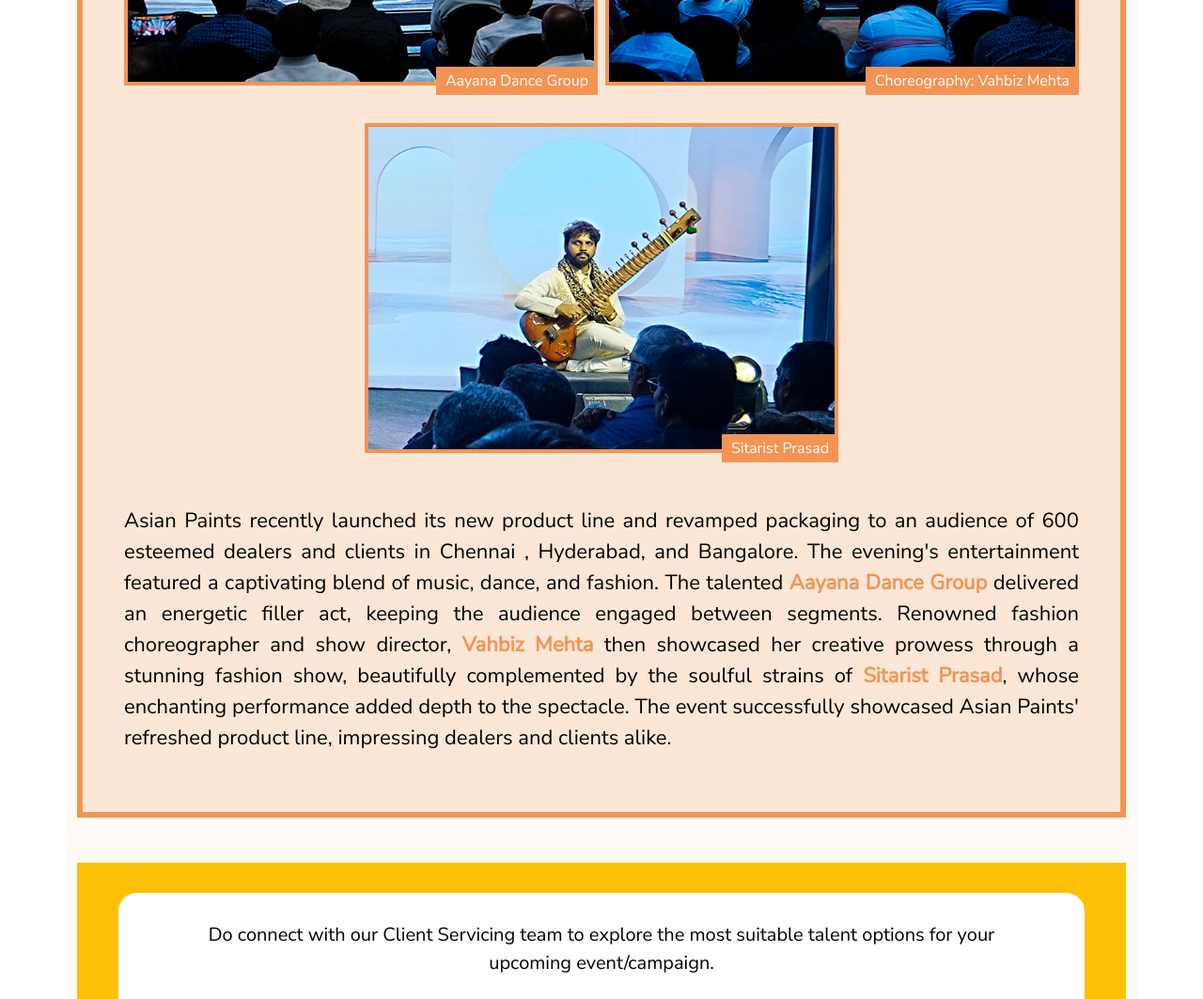
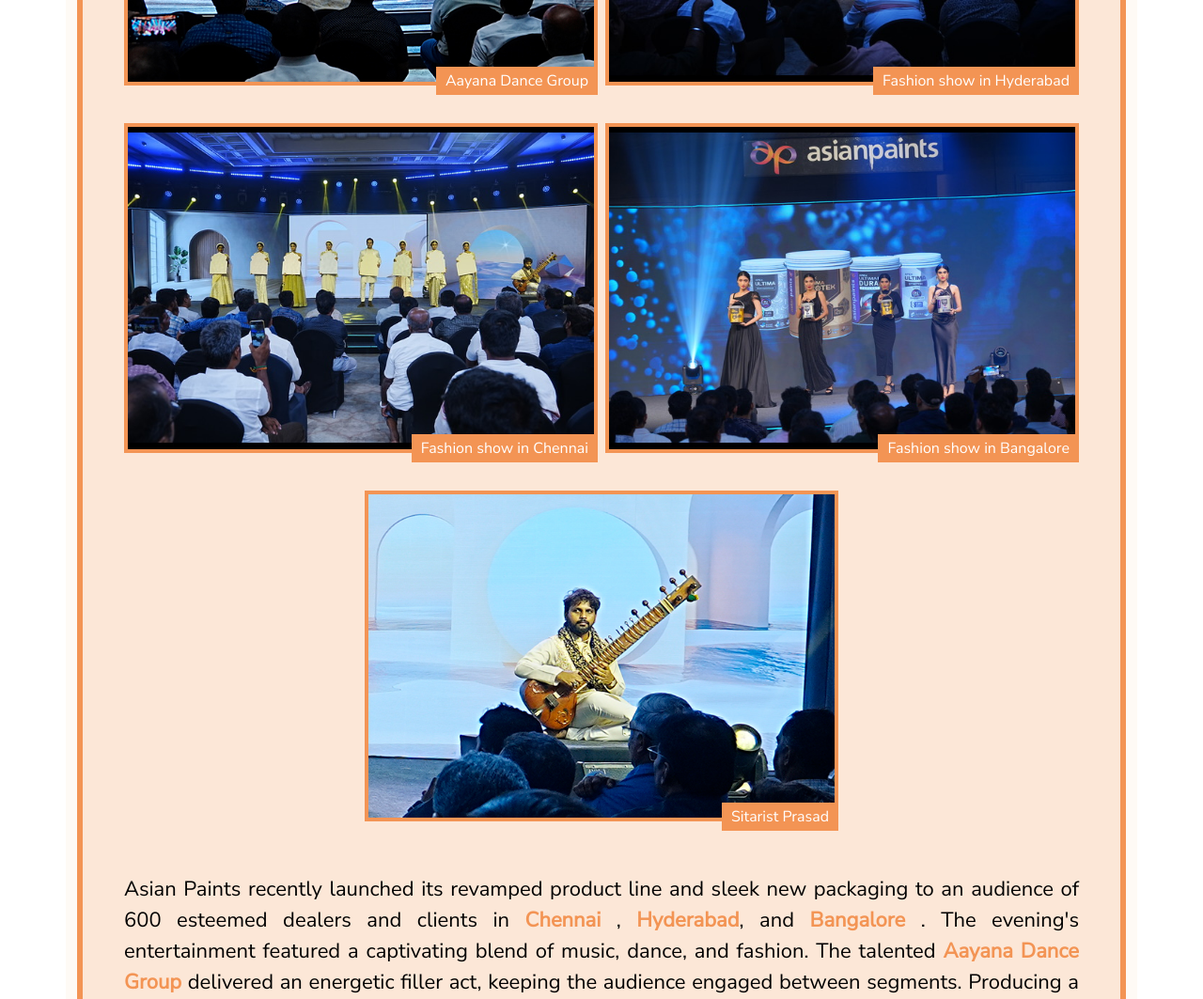
Before and after one commit to rupinderk23/october, a plain HTML site: page index.html in a window 1280 px wide. Shown: the part 10280-11343 px from the top of the page at 94% size. Drawn offline with Linux system fonts and the light colour scheme; a web font is replaced by a local one.

Commit message:
add images and content change

```diff
--- a/index.html
+++ b/index.html
@@ -504,9 +504,25 @@
                         </div>
                         <div class="col-md-6 mb-3 mb-md-0">
                             <div class="main-event-img">
-                                <img src="assets/images/events/article6/fashion-show.jpg" class="dark-yellow-border" alt="gallery">
+                                <img src="assets/images/events/article6/hyderabad-show.jpg" class="dark-yellow-border" alt="gallery">
                                 <div class="name-wrapper bg-yellow">
-                                    <p>Choreography: Vahbiz Mehta</p>
+                                    <p>Fashion show in Hyderabad</p>
+                                </div>
+                            </div>
+                        </div>
+                        <div class="col-md-6 mb-3 mb-md-0">
+                            <div class="main-event-img">
+                                <img src="assets/images/events/article6/chennai-show.jpg" class="dark-yellow-border" alt="gallery">
+                                <div class="name-wrapper bg-yellow">
+                                    <p>Fashion show in Chennai</p>
+                                </div>
+                            </div>
+                        </div>
+                        <div class="col-md-6 mb-3 mb-md-0">
+                            <div class="main-event-img">
+                                <img src="assets/images/events/article6/banglore-show.jpg" class="dark-yellow-border" alt="gallery">
+                                <div class="name-wrapper bg-yellow">
+                                    <p>Fashion show in Bangalore</p>
                                 </div>
                             </div>
                         </div>
@@ -521,8 +537,7 @@
                     </div>
                     <div class="row my-2 my-lg-3">
                         <div class="col-md-12">
-                            <p class="description">Asian Paints recently launched its new product line and revamped packaging to an audience of 600 esteemed dealers and clients in Chennai , Hyderabad, and Bangalore. The evening's entertainment featured a captivating blend of music, dance, and fashion. The talented <span> Aayana Dance Group </span>delivered an energetic filler act, keeping the audience engaged between segments. Renowned fashion choreographer and show director, <span> Vahbiz Mehta</span> then showcased her creative prowess through a stunning fashion show, beautifully complemented by the soulful strains of <span>Sitarist Prasad</span>, whose enchanting performance added depth to the spectacle. The event successfully showcased Asian Paints' refreshed product line, impressing dealers and clients alike.
-                            </p>
+                            <p class="description">Asian Paints recently launched its revamped product line and sleek new packaging to an audience of 600 esteemed dealers and clients in <span>Chennai</span> , <span>Hyderabad</span>, and<span> Bangalore</span> . The evening's entertainment featured a captivating blend of music, dance, and fashion. The talented <span>Aayana Dance Group</span> delivered an energetic filler act, keeping the audience engaged between segments. Producing a top-notch fashion show on an exceptionally tight timeline, our team expertly assembled the perfect blend of models, choreography, costume, makeup, and hair teams, and seamless backstage arrangements across Chennai, Hyderabad, and Bangalore. Directed by Choreographer <span>Vahbiz Mehta</span> and set to the soulful strains of <span>Sitarist Prasad</span>, the show elevated the evening with its sophistication and style. The event successfully showcased Asian Paints' refreshed product line, impressing dealers and clients alike.</p>
                         </div>
                     </div>
                 </div>
```
Also changed, not shown: assets/images/events/article6/banglore-show.jpg (added), assets/images/events/article6/chennai-show.jpg (added), assets/images/events/article6/hyderabad-show.jpg (added).
